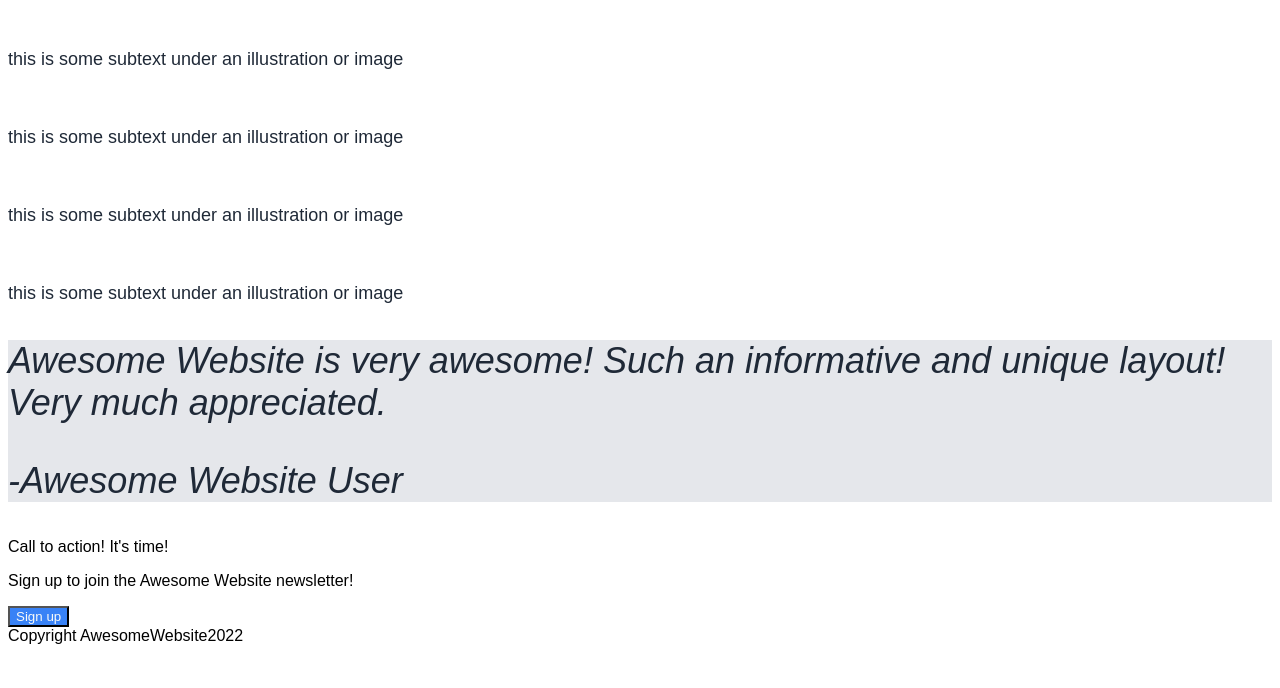
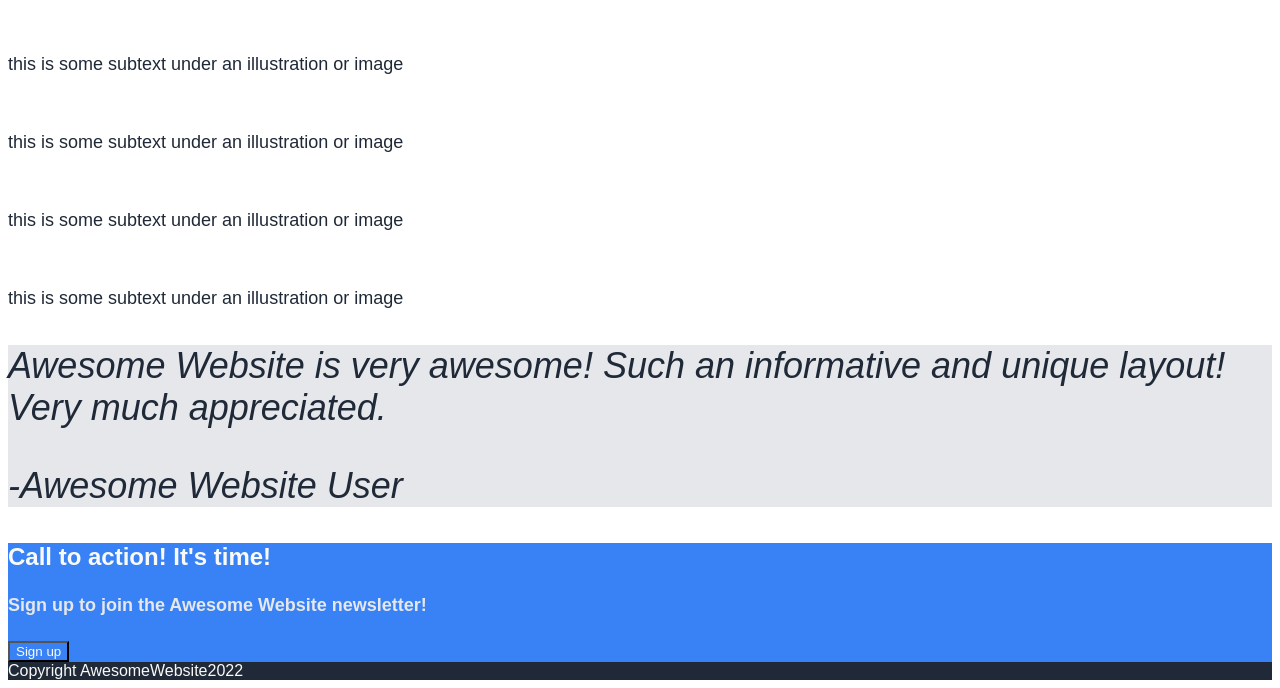
Before and after one commit to yosrakhaky/odin-landing-page, a plain HTML site: page index.html in a window 1280 px wide. Shown: the part 445-1133 px from the top of the page. Before the commit the page ends 1098 px from the top, so only its background shows below. Drawn offline with Linux system fonts and the light colour scheme.

Commit message:
edit call to action and footer background and font styles

```diff
--- a/index.html
+++ b/index.html
@@ -43,7 +43,7 @@
 
     <div class="action">
             <p>Call to action! It's time!</p>
-            <p>Sign up to join the Awesome Website newsletter!</p>
+            <p class="subtext">Sign up to join the Awesome Website newsletter!</p>
             <button>Sign up</button>
     </div>
 
--- a/style.css
+++ b/style.css
@@ -1,7 +1,7 @@
 *{font-family: sans-serif;
 }
 
-nav, header {
+nav, header, footer {
     background-color: #1f2937;
     color:#F9FAF8;
 
@@ -14,7 +14,7 @@ h1 {font-size: 48px;
 h2 {font-size: 24px;
 }
 
-h3 {font-size: 18px;
+h3, .subtext {font-size: 18px;
     color: #e5e7eb;
 }
 
@@ -39,3 +39,9 @@ button {
     font-weight: lighter;
     color: #1F2937;
 }
+
+.action {background-color: #3882f6;
+    color: #F9FAF8;
+    font-weight: bold;
+    font-size: 24px;
+}
```
